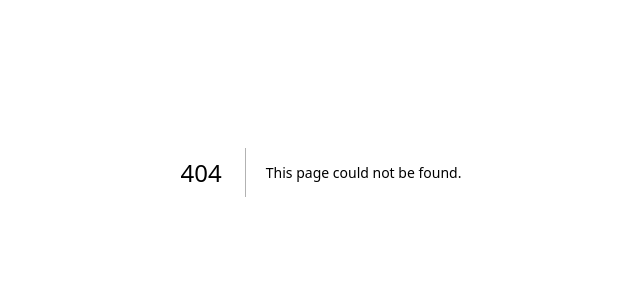
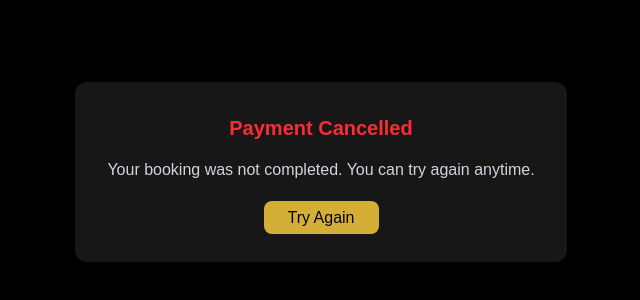
Before and after one commit to samuelomondi2/madi-visuals-2, a Next.js app in the folder frontend/: page /cancel in a window 1280 px wide. Before the commit this address had no page. Shown: the part 228-528 px from the top of the page, without its empty margins (319-959 px from the left). Built offline with nearby package versions, Linux system fonts and the light colour scheme.

Commit message:
creating /success and /cancel

```diff
--- /dev/null
+++ b/frontend/pages/cancel.tsx
@@ -0,0 +1,21 @@
+export default function CancelPage() {
+    return (
+      <div className="min-h-screen flex items-center justify-center bg-black text-white">
+        <div className="bg-neutral-900 p-8 rounded-xl text-center">
+          <h1 className="text-xl font-bold text-red-500 mb-4">
+            Payment Cancelled
+          </h1>
+          <p className="text-gray-300 mb-6">
+            Your booking was not completed. You can try again anytime.
+          </p>
+
+          <a
+            href="/"
+            className="bg-[#D4AF37] text-black px-6 py-2 rounded-lg"
+          >
+            Try Again
+          </a>
+        </div>
+      </div>
+    );
+  }
--- /dev/null
+++ b/frontend/pages/success.tsx
@@ -0,0 +1,21 @@
+export default function SuccessPage() {
+    return (
+      <div className="min-h-screen flex items-center justify-center bg-black text-white">
+        <div className="bg-neutral-900 p-8 rounded-xl shadow-lg text-center">
+          <h1 className="text-2xl font-bold text-[#D4AF37] mb-4">
+            Payment Successful 🎉
+          </h1>
+          <p className="text-gray-300 mb-6">
+            Your booking has been confirmed. We’ll contact you soon.
+          </p>
+
+          <a
+            href="/"
+            className="inline-block bg-[#D4AF37] text-black px-6 py-2 rounded-lg font-semibold hover:opacity-90"
+          >
+            Back to Home
+          </a>
+        </div>
+      </div>
+    );
+  }
```
Also changed, not shown: 1 other file (tests, documents, lock files or other folders).
